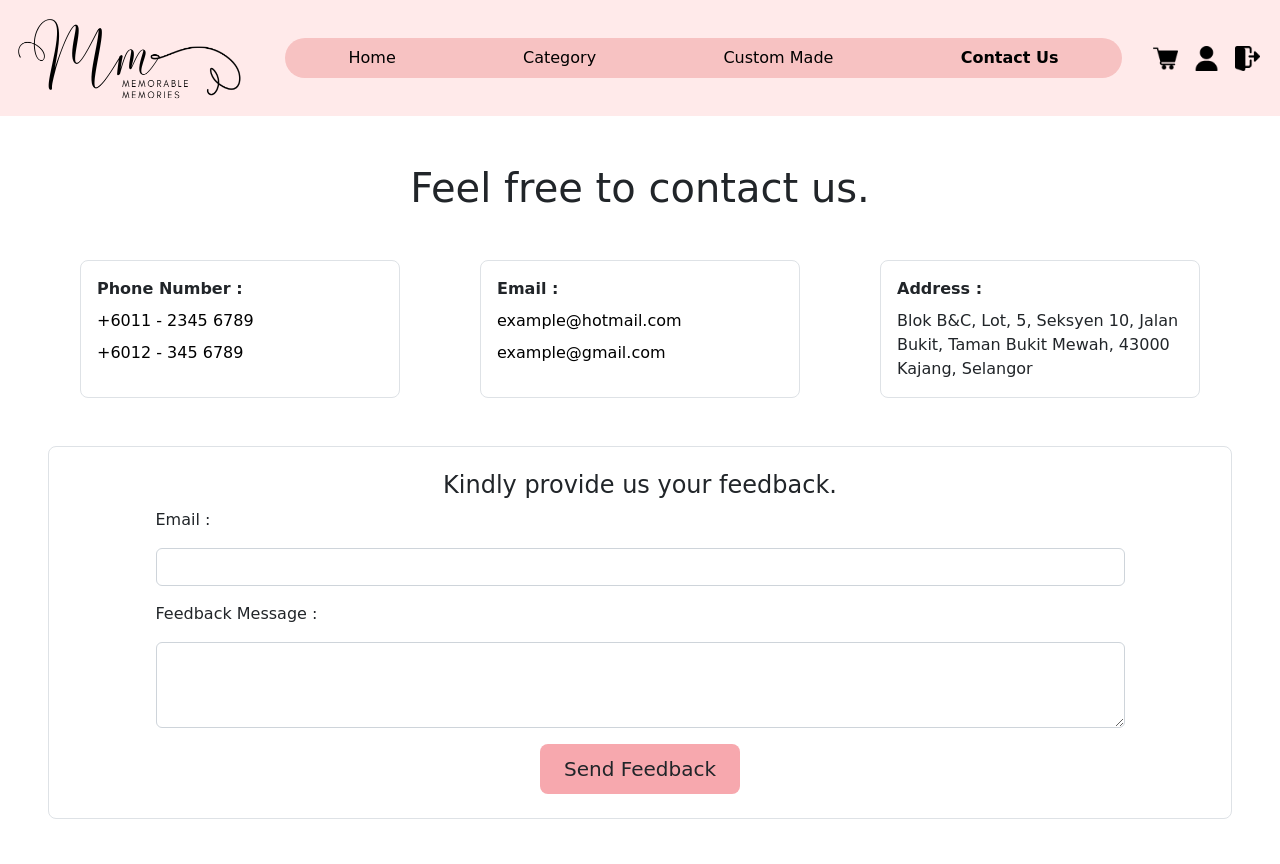
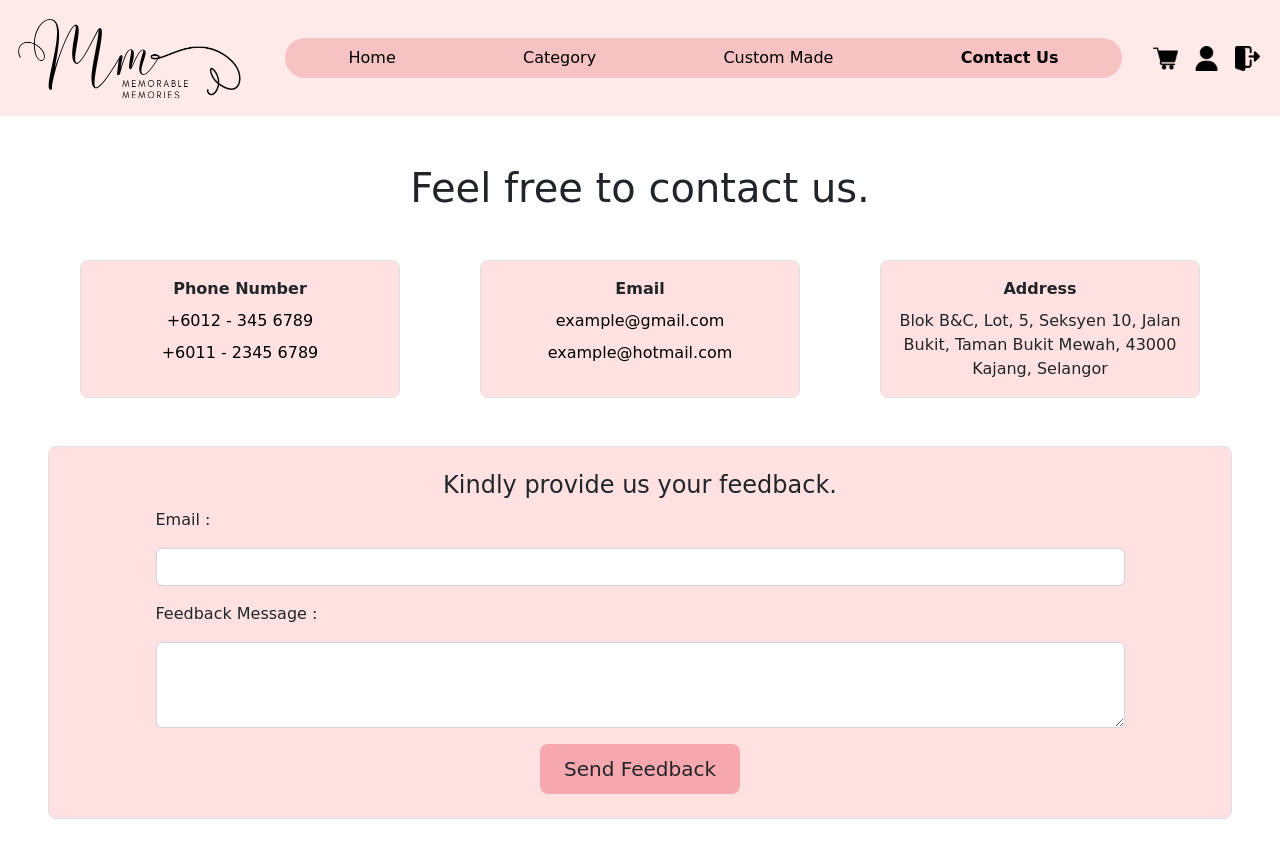
Before and after one commit to CLaire1903/FYP, a PHP site: page /contactUs.php in a window 1280 px wide. Shown: the top 864 px of the page. Run offline with PHP 8.4, Linux system fonts and the light colour scheme.

Commit message:
css edited

```diff
--- a/contactUs.php
+++ b/contactUs.php
@@ -19,6 +19,9 @@
             font-weight: bold;
             text-decoration: underline;
         }
+        .feedback, .phone, .email, .address {
+            background-color: #ffe1e1;
+        }
     </style>
 </head>
 
@@ -33,18 +36,18 @@
         </div>
         <div class="contact d-flex flex-column flex-md-row justify-content-evenly mt-5">
             <div class="phone col-11 col-md-3 p-3 mx-3 m-md-0 border rounded-3 d-flex flex-column">
-                <b>Phone Number :</b>
-                <a href="tel:+6011-23456789" class="contactDetail py-2">+6011 - 2345 6789</a>
-                <a href="tel:+6012-3456789" class="contactDetail">+6012 - 345 6789</a>
+                <b class="text-center">Phone Number</b>
+                <a href="tel:+6012-3456789" class="contactDetail pt-2 text-center">+6012 - 345 6789</a>
+                <a href="tel:+6011-23456789" class="contactDetail py-2 text-center">+6011 - 2345 6789</a>
             </div>
             <div class="email col-11 col-md-3 p-3 m-3 m-md-0 border rounded-3 d-flex flex-column">
-                <b>Email :</b>
-                <a href="mailto:example@hotmail.com" class="contactDetail py-2">example@hotmail.com</a>
-                <a href="mailto:example@gmail.com" class="contactDetail">example@gmail.com</a>
+                <b class="text-center">Email</b>
+                <a href="mailto:example@gmail.com" class="contactDetail pt-2 text-center">example@gmail.com</a>
+                <a href="mailto:example@hotmail.com" class="contactDetail py-2 text-center">example@hotmail.com</a>
             </div>
             <div class="address col-11 col-md-3 p-3 mx-3 m-md-0 border rounded-3 d-flex flex-column">
-                <b>Address :</b>
-                <p class="pt-2 mb-0">Blok B&C, Lot, 5, Seksyen 10, Jalan Bukit, Taman Bukit Mewah, 43000 Kajang, Selangor</p>
+                <b class="text-center">Address</b>
+                <p class="pt-2 mb-0 text-center">Blok B&C, Lot, 5, Seksyen 10, Jalan Bukit, Taman Bukit Mewah, 43000 Kajang, Selangor</p>
             </div>
         </div>
         <div class="feedback d-flex justify-content-center m-3 m-lg-5 border rounded-3">
```
